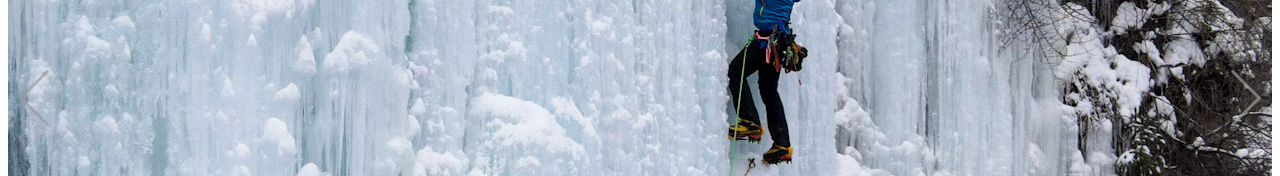
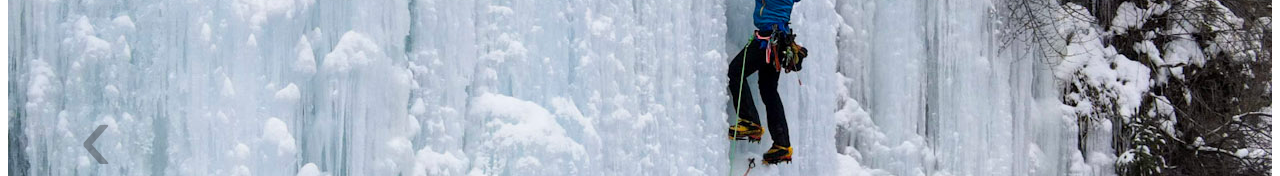
Before and after one commit to oscarsandford/skypilot2, a React (Create React App) app in the folder spfe/: page / in a window 1280 px wide. Shown: the part 282-458 px from the top of the page. Built offline with nearby package versions, Linux system fonts and the light colour scheme; the HTML template or start-up script is replaced by a standard one.

Commit message:
Improved carousel UI: dots and better arrows.

```diff
--- a/spfe/src/components/Carousel.tsx
+++ b/spfe/src/components/Carousel.tsx
@@ -19,35 +19,60 @@ function Carousel(): JSX.Element {
     {img: img2, link: "/hi2"},
     {img: img3, link: "/hi3"},
   ];
+  const item_count = carouContent.length;
   const [carouIdx, setCarouIdx] = useState(0);
 
+  const dots = Array.from({length: item_count}, (_, i) => {
+    return <button className='dot' id={`dot-${i}`} onClick={() => goIdx(i)}/>
+  });
+
+  const goIdx = (idx: number) => {
+    if (idx >= 0 && idx < item_count) {
+      setCarouIdx(idx);
+      Array.from(dots).forEach((_, i) => {
+        const el = document.getElementById(`dot-${i}`);
+        if (el) {
+          el.style.opacity = i == idx ? '.7' : '.3';
+        }
+      });
+    }
+  };
+
+  // Can remove goLeft and goRight later, add more checks to goIdx.
   const goLeft = () => {
     if (carouIdx > 0) {
-      setCarouIdx(carouIdx - 1)
+      goIdx(carouIdx - 1);
     }
     else if (carouIdx <= 0) {
-      setCarouIdx(carouContent.length - 1);
+      goIdx(item_count - 1);
     }
   };
 
   const goRight = () => {
-    if (carouIdx < carouContent.length-1) {
-      setCarouIdx(carouIdx + 1)
+    if (carouIdx < item_count-1) {
+      goIdx(carouIdx + 1)
     }
-    else if (carouIdx >= carouContent.length-1) {
-      setCarouIdx(0);
+    else if (carouIdx >= item_count-1) {
+      goIdx(0);
     }
   };
 
+
   return (
     <div className='carousel'>
-      <button className='arrow-btn left-arrow' onClick={goLeft}/>
+      <button className='arrow-container left' onClick={goLeft}>
+        &lsaquo;
+      </button>
       <div className='carousel-content'>
         <div
           style={{backgroundImage: `url(${carouContent[carouIdx].img})`, textDecoration: 'none'}}
-          className='carousel-item'/>
+          className='carousel-item'>
+          <div className='carousel-dots'>{dots}</div>
+        </div>
       </div>
-      <button className='arrow-btn right-arrow' onClick={goRight}/>
+      <button className='arrow-container right' onClick={goRight}>
+        &rsaquo;
+      </button>
     </div>
   );
 }
--- a/spfe/src/styles/components.css
+++ b/spfe/src/styles/components.css
@@ -19,54 +19,53 @@ other style sheets, but it works for prototyping.
   overflow: hidden;
   width: 100%;
   transition: all 250ms linear;
-  -ms-overflow-style: none;  /* hide scrollbar in IE and Edge */
-  scrollbar-width: none;  /* hide scrollbar in Firefox */
-  background-size:auto;
+  -ms-overflow-style: none;
+  scrollbar-width: none;
+  background-size: auto;
   background-position: center center;
   background-repeat: no-repeat;
 }
 
 .arrow-container {
-  height: 100%;
+  position: absolute;
+  height: 70vh;
+  width: 15%;
+  background-color: transparent;
+  border-style: none;
+  font-size: 100px;
+  color: var(--light);
+  opacity: .3;
+  transition: opacity .4s;
 }
 
-.arrow-btn {
-  cursor: pointer;
-  position:absolute;
-  top: 45%;
-  transform: translateY(-50%);
-
-  width: 40px;
-  height: 40px;
-  background-color: rgba(0, 0, 0, 0);
-  border-color: var(--light);
-  border-width: 0 3px 3px 0;
-
-  opacity: 70%;
-  transition: .3s;
+.arrow-container:hover {
+  opacity: .7;
 }
 
-.left-arrow:hover, .right-arrow:hover {
-  opacity: 100%;
+.left {
+  left: 0;
 }
 
-.left-arrow {
-  transform: rotate(135deg);
-  -webkit-transform: rotate(135deg);
-  left: 2em; /* Use pixels/em/rem here instead of percentage to avoid wierdness. */
+.right {
+  right: 0;
 }
 
-.right-arrow {
-  transform: rotate(-45deg);
-  -webkit-transform: rotate(-45deg);
-  right: 2em;
+.carousel-dots {
+  vertical-align: bottom;
+  text-align: center;
 }
 
-@media (hover: none) and (pointer: coarse) {
-  .left-arrow, .right-arrow {
-    display: none;
-  }
+.carousel-dots .dot {
+  display: inline-block;
+  width: 22px;
+  height: 22px;
+  border-radius: 50%;
+  background-color: var(--light);
+  opacity: .5;
+  margin: 8px;
+  border-style: none;
 }
+
 
 .block-grid {
   line-height: 0;
```
